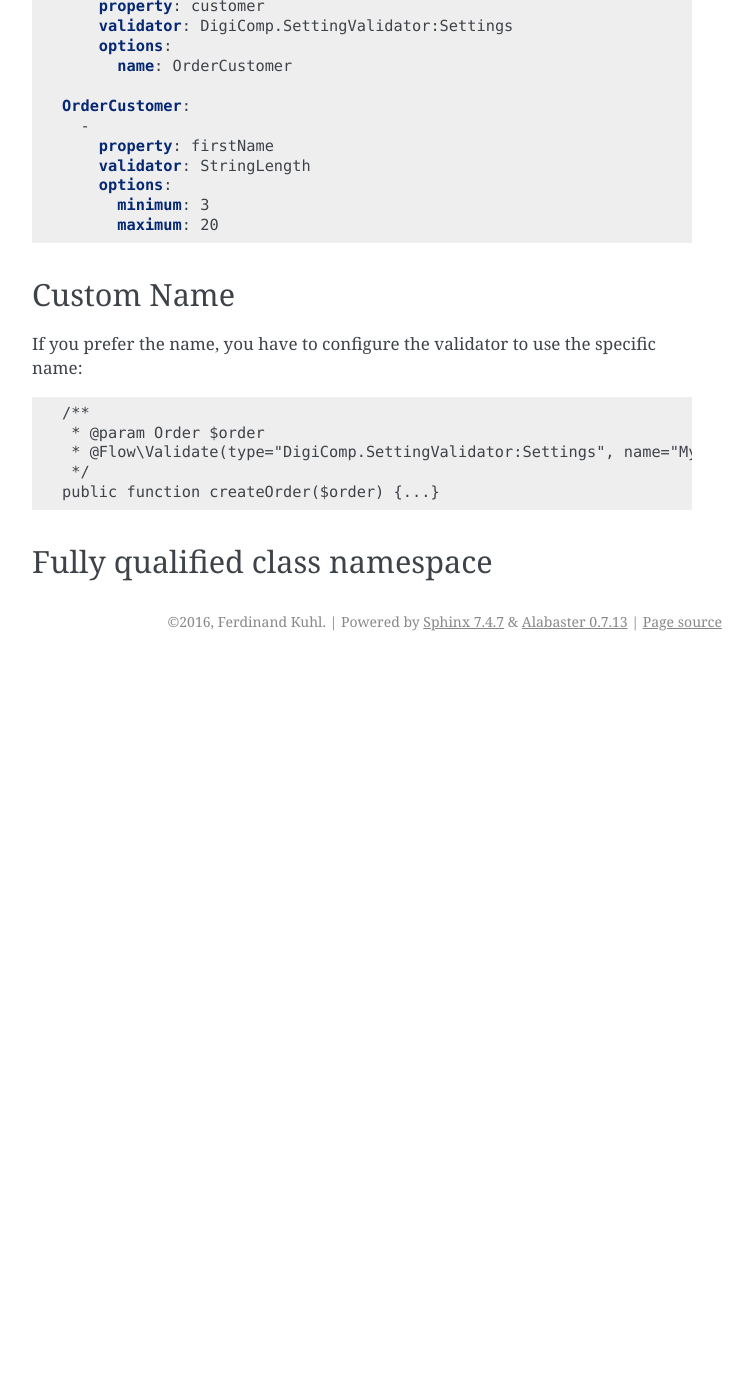
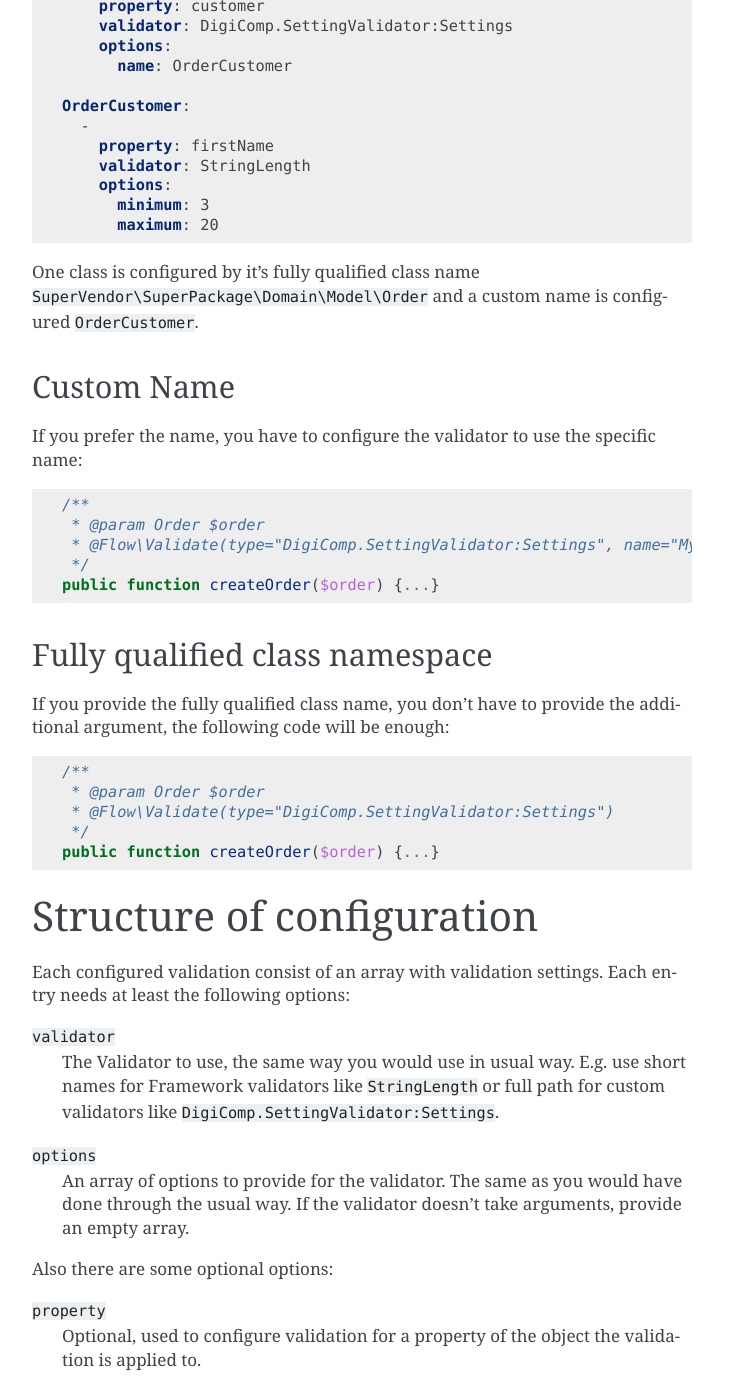
Before and after one commit to digital-competence/DigiComp.SettingValidator, a Sphinx documentation site: the page built from Documentation/source/usage.rst, in a window 1280 px wide and 1400 px high, scrolled down 649 px. Shown: the whole window, without its empty margins (388-1141 px from the left). Built offline with Sphinx 7.4.7, drawn with Linux system fonts in a browser that asks for light colours; before the commit the page ends 1310 px from its top, so only the background shows below that; some of the changed text lies outside the part shown.

Commit message:
FEATURE: Add rest of documentation
* Provide structure information
* Provide examples of usage
* Allow syntax for inline php

```diff
--- a/Documentation/source/conf.py
+++ b/Documentation/source/conf.py
@@ -334,6 +334,14 @@ texinfo_documents = [
 #
 # texinfo_no_detailmenu = False
 
+### Allow inline php highlighting
+# load PhpLexer
+from sphinx.highlighting import lexers
+from pygments.lexers.web import PhpLexer
+# enable highlighting for PHP code not between <?php ... ?> by default
+lexers['php'] = PhpLexer(startinline=True)
+lexers['php-annotations'] = PhpLexer(startinline=True)
+### Allow inline php highlighting
 
 # Example configuration for intersphinx: refer to the Python standard library.
 intersphinx_mapping = {'https://docs.python.org/': None}
--- a/Documentation/source/usage.rst
+++ b/Documentation/source/usage.rst
@@ -10,6 +10,8 @@ The package introduces a new configuration type ``Validation``. The configuratio
 ``allowSplitSource`` is set to true, so it's possible to split large files into smaller ones by
 calling them like :file:`Validation.Users.yaml`.
 
+.. _types-of-configuration:
+
 Types of configuration
 ======================
 
@@ -19,6 +21,11 @@ custom name.
 Given the following :file:`Validation.yaml`:
 
 .. literalinclude:: /examples/Validation.yaml
+
+One class is configured by it's fully qualified class name
+``SuperVendor\SuperPackage\Domain\Model\Order`` and a custom name is configured ``OrderCustomer``.
+
+.. _types-of-configuration-custom-name:
 
 Custom Name
 -----------
@@ -33,5 +40,40 @@ If you prefer the name, you have to configure the validator to use the specific
      */
     public function createOrder($order) {...}
 
+.. _types-of-configuration-fqcn:
+
 Fully qualified class namespace
 -------------------------------
+
+If you provide the fully qualified class name, you don't have to provide the additional
+argument, the following code will be enough:
+
+.. code-block:: php
+
+    /**
+     * @param Order $order
+     * @Flow\Validate(type="DigiComp.SettingValidator:Settings")
+     */
+    public function createOrder($order) {...}
+
+.. _structure-of-configuration:
+
+Structure of configuration
+==========================
+
+Each configured validation consist of an array with validation settings.
+Each entry needs at least the following options:
+
+``validator``
+   The Validator to use, the same way you would use in usual way.
+   E.g. use short names for Framework validators like ``StringLength`` or full path for custom
+   validators like ``DigiComp.SettingValidator:Settings``.
+``options``
+   An array of options to provide for the validator.
+   The same as you would have done through the usual way.
+   If the validator doesn't take arguments, provide an empty array.
+
+Also there are some optional options:
+
+``property``
+   Optional, used to configure validation for a property of the object the validation is applied to.
```
